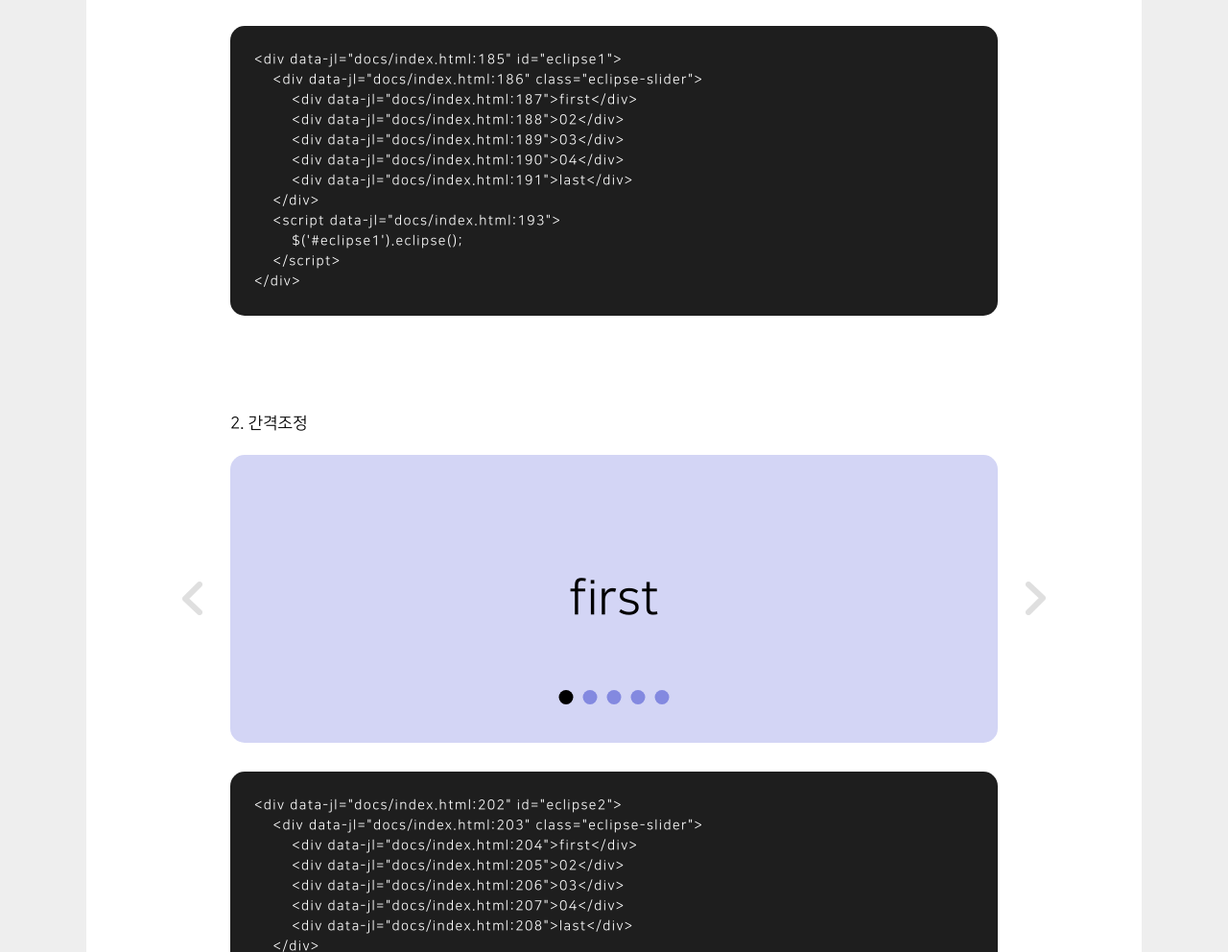
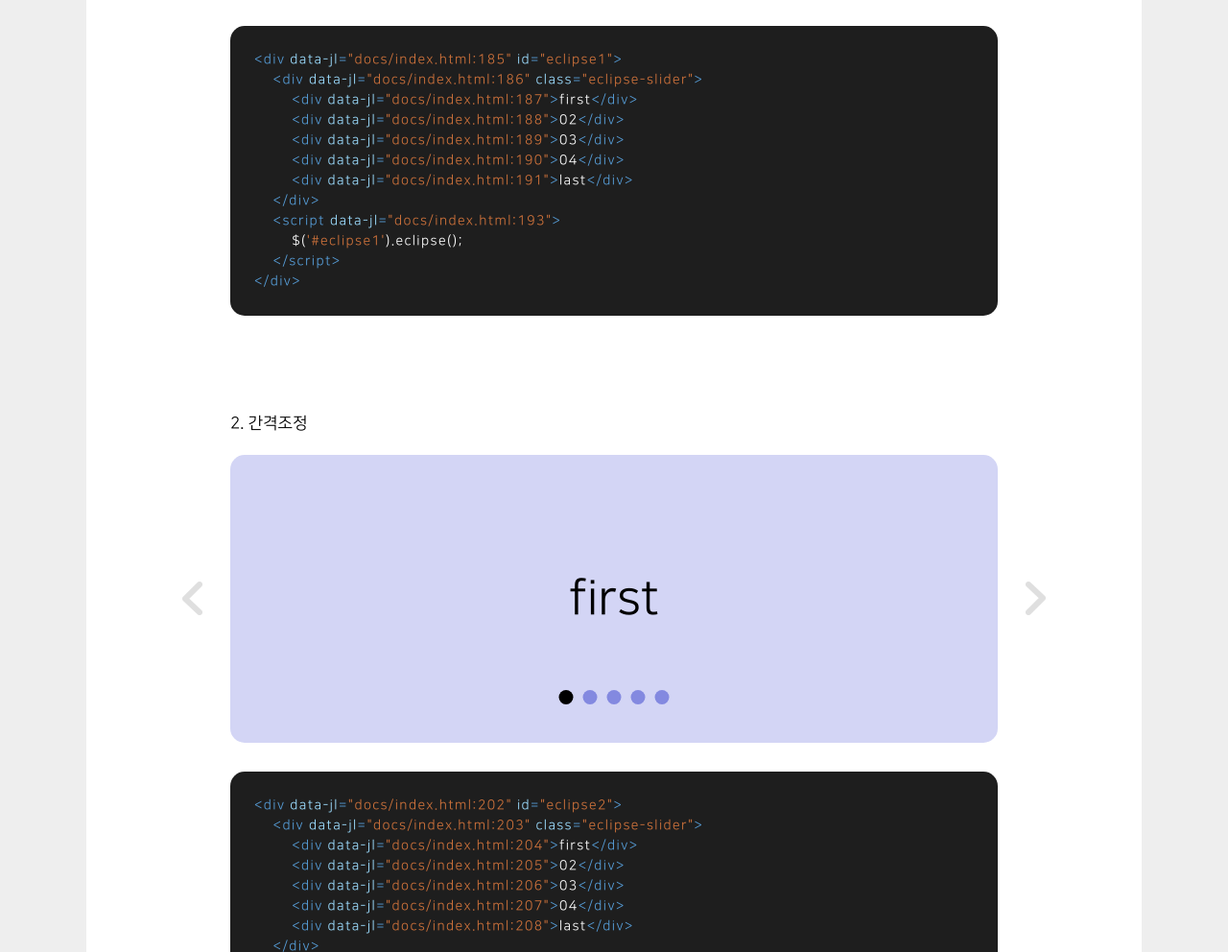
Before and after one commit to simplizm-company/eclipse, a website: page docs/index.html in a window 1280 px wide. Shown: the part 2054-3046 px from the top of the page at 96% size. Drawn offline with Linux system fonts and the light colour scheme.

Commit message:
highlightBlock

```diff
--- a/docs/index.html
+++ b/docs/index.html
@@ -305,7 +305,6 @@ td, th {vertical-align: middle;}
         </div>
         <script>
             $(document).ready(function () {
-                hljs.initHighlightingOnLoad();
                 $.ajax({
                     url: 'index.html',
                     timeout: 10000,
@@ -331,6 +330,10 @@ td, th {vertical-align: middle;}
                             newCode = newCode.substring(newCode.lastIndexOf('\n') + 1, -1);
 
                             $pre.html(newCode);
+                        }).promise().done(function () {
+                            $('pre > code').each(function () {
+                                hljs.highlightBlock(this);
+                            })
                         });
                     }
                 });
```
